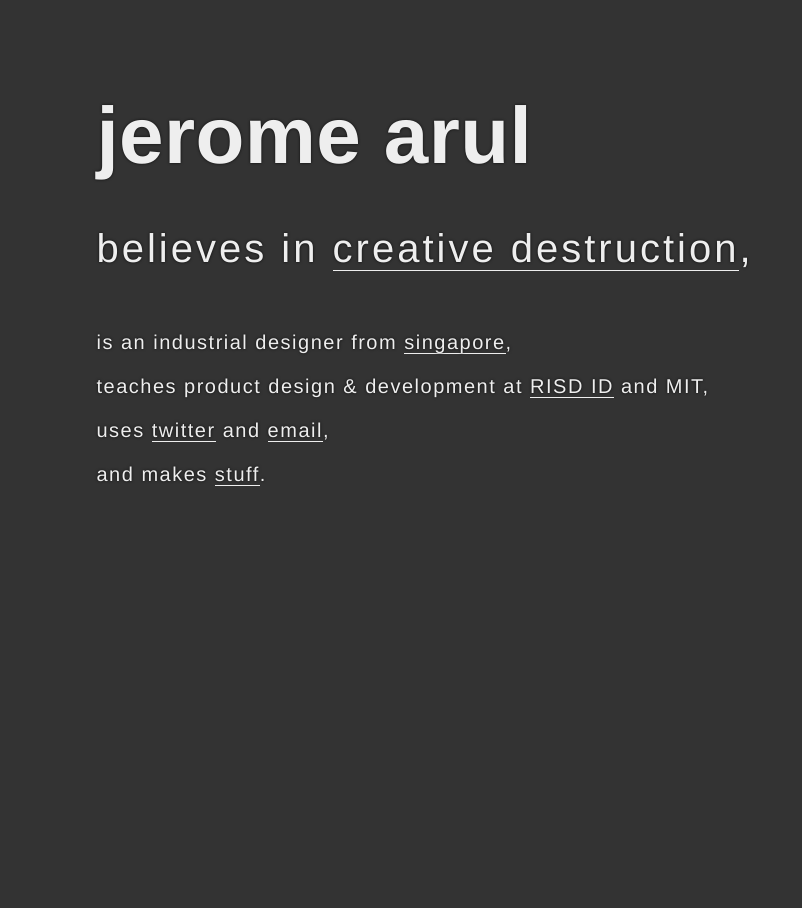
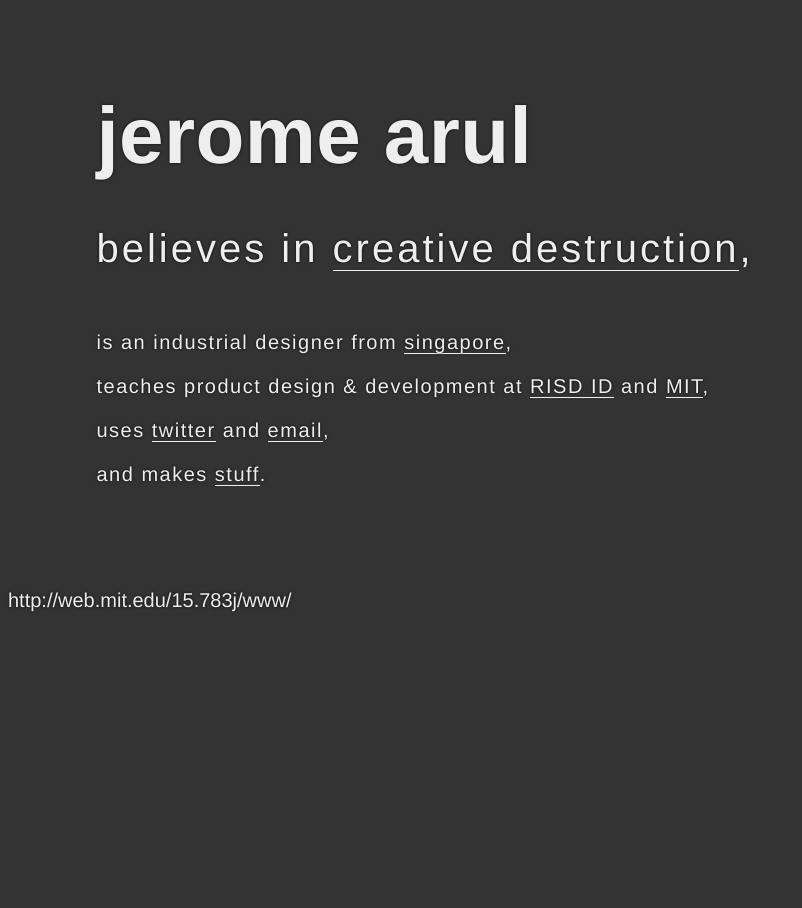
Before and after one commit to jeromearul/jeromearul.github.io, a Jekyll site: the page index.html, which Jekyll copies as it is, in a window 1280 px wide. Shown: the whole page, without its empty margins (0-802 px from the left). Built offline with Jekyll 4.4.1, drawn with Linux system fonts in a browser that asks for light colours; part of the change alters nothing that is shown.

Commit message:
MIT hyperlink

```diff
--- a/index.html
+++ b/index.html
@@ -16,10 +16,12 @@
 		<h1>jerome arul</h1>
 		<p class="secondary">believes in <a href="http://economics.mit.edu/files/1785" target="_blank">creative destruction</a>,</p>
 		<p>is an industrial designer from <a href="https://goo.gl/maps/gEasK4UgHPv" target="_blank">singapore</a>,</p>
-		<p>teaches product design &#38 development at <a href="http://www.risd.edu/academics/industrial-design/faculty/Jerome-Arul/" target="_blank">RISD ID</a> and MIT,</p>
+		<p>teaches product design &#38 development at <a href="http://www.risd.edu/academics/industrial-design/faculty/Jerome-Arul/" target="_blank">RISD ID</a> and <a href="http://web.mit.edu/15.783j/www/" target="_blank">MIT</a>,</p>
 		<p>uses <a href="http://twitter.com/jerome_arul" target="_blank">twitter</a> and <a href="mailto:jerome.arul@gmail.com">email</a>,</p>
         <p>and makes <a href="/stuff.html">stuff</a>.</p>
 </div>
 
 </body>
 </html>
+
+http://web.mit.edu/15.783j/www/
```
